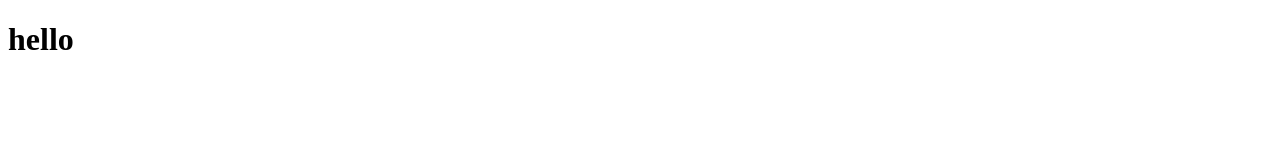
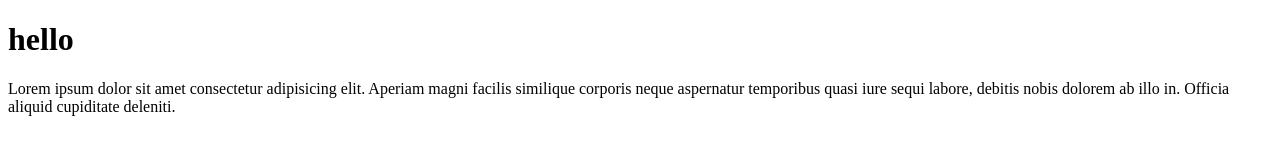
Before and after one commit to sufyanawan624-lgtm/EXDFULLSTACK, a plain HTML site: page index.html in a window 1280 px wide. Drawn offline with Linux system fonts and the light colour scheme.

Commit message:
my new para

```diff
--- a/index.html
+++ b/index.html
@@ -7,5 +7,6 @@
 </head>
 <body>
     <h1>    hello</h1>
+    <p>Lorem ipsum dolor sit amet consectetur adipisicing elit. Aperiam magni facilis similique corporis neque aspernatur temporibus quasi iure sequi labore, debitis nobis dolorem ab illo in. Officia aliquid cupiditate deleniti.</p>
 </body>
 </html>
```
